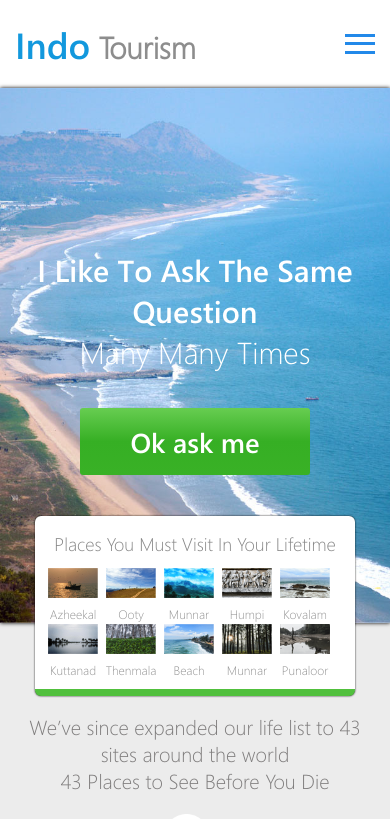
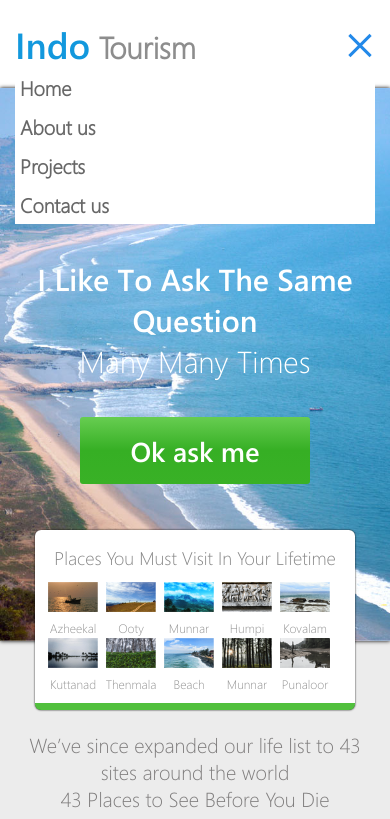
Before and after one commit to hackurman/IT, a plain HTML site: page index.html in a window 390 px wide. Both pictures are taken after a click on the element 360 px from the left and 44 px from the top of the page. Shown: the top 819 px of the page. Drawn offline with nearby package versions, Linux system fonts and the light colour scheme.

Commit message:
Add files via upload

```diff
--- a/css/styles.css
+++ b/css/styles.css
@@ -88,13 +88,13 @@ p{
 	background-repeat: no-repeat;
 	background-size: cover;
 	background-position: center center;
-	height:535px;
 	display: flex;
 	flex-direction: column;
 	justify-content: center;
 	text-align: center;
 	box-shadow: 0 0 4px #000;
 	position: relative;
+	padding: 170px 0;
 }
 
 .about__title{
@@ -231,12 +231,15 @@ p{
 		width: 30px;
 		cursor: pointer;
 	}
+
 	.header__burger span{
 		position: absolute;
 		width: 100%;
 		height: 3px;
 		background: #2289e9;
 		top: 8px;
+		transition: all linear 0.3s;
+
 	}
 	.header__burger:before,
 	.header__burger:after{
@@ -246,6 +249,8 @@ p{
 		width: 100%;
 		height: 3px;
 		left: 0;
+		transition: all linear 0.3s;
+
 	}
 	.header__burger:before{
 		top: 0;
@@ -253,8 +258,45 @@ p{
 	.header__burger:after{
 		bottom: 0;
 	}
+	.header__burger.active:before{
+		transform: rotate(45deg);
+		top: 10px;
+	}
+	.header__burger.active:after{
+		transform: rotate(-45deg);
+		bottom: 7px;
+	}
+	.header__burger.active span{
+		transform: scale(0);
+	}
+
+	/*Навигэтион*/
+	.header__main{
+		position: fixed;
+		left: 0;
+		top: 0;
+	}
 	.header__nav{
+		position: absolute;
+		left: 0;
+		top: 100%;
+		z-index: 50;
+		background: #fff;
+		width: 100%;
 		display: none;
+		transition: all linear 0.3s;
+	}
+	.header__nav.active{
+		display: block;
+	}
+	.header__link{
+		display: block;
+		margin: 0;
+		padding: 6px 5px;
+		font-size: 20px;
+	}
+	.header__main{
+		position: relative;
 	}
 	/*Projects*/
 	.projects__item img{
--- a/index.html
+++ b/index.html
@@ -5,6 +5,7 @@
 	<title>IndoTourism</title>
 	<link rel="stylesheet" href="css/styles.css">
 	<meta name="viewport" content="width=device-width, initial-scale=1">
+	<script src="https://ajax.googleapis.com/ajax/libs/jquery/3.5.1/jquery.min.js"></script>
 </head>
 <body>
 <header class="header">
@@ -109,5 +110,10 @@
 		<div class="footer__authorname">Designed by cssauthor.com</div>
 	</div>
 </footer>
+
+
+<script src="script.js"></script>
+
+
 </body>
 </html>
--- /dev/null
+++ b/script.js
@@ -0,0 +1,5 @@
+$(document).ready(function(){
+	$('.header__burger').click(function(event){
+		$('.header__burger,.header__nav').toggleClass('active');
+	})
+})
```
